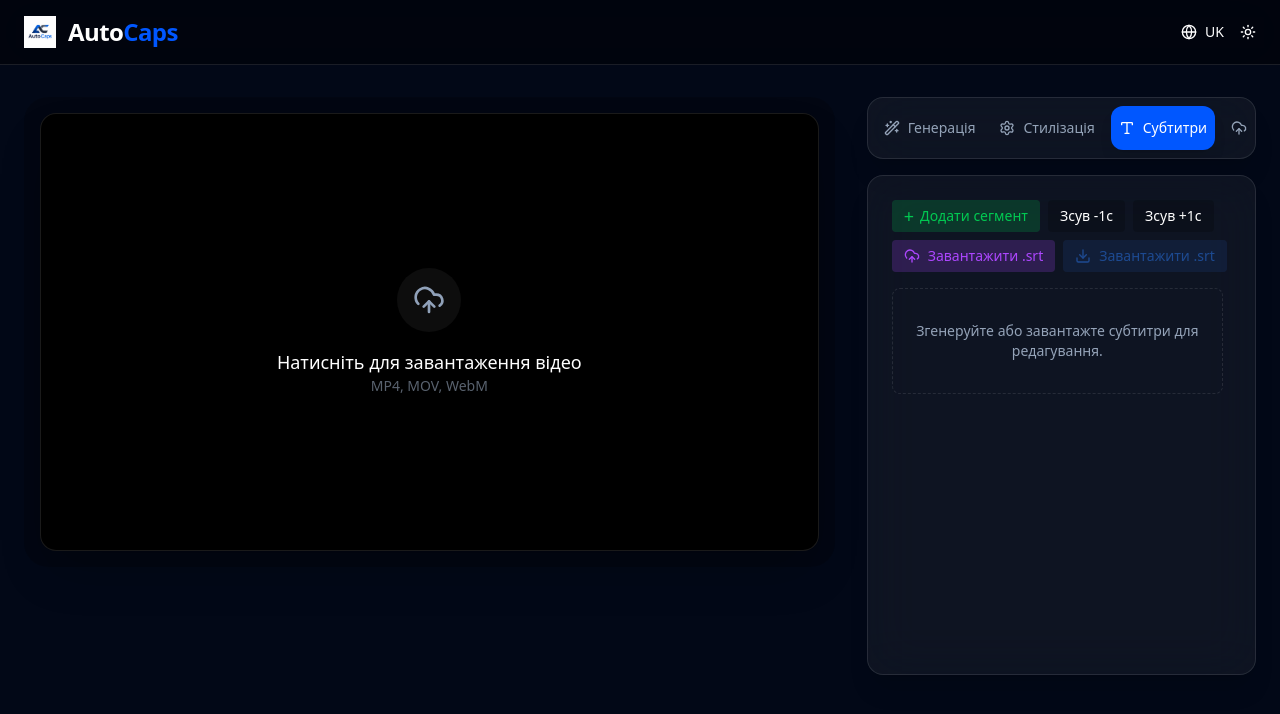
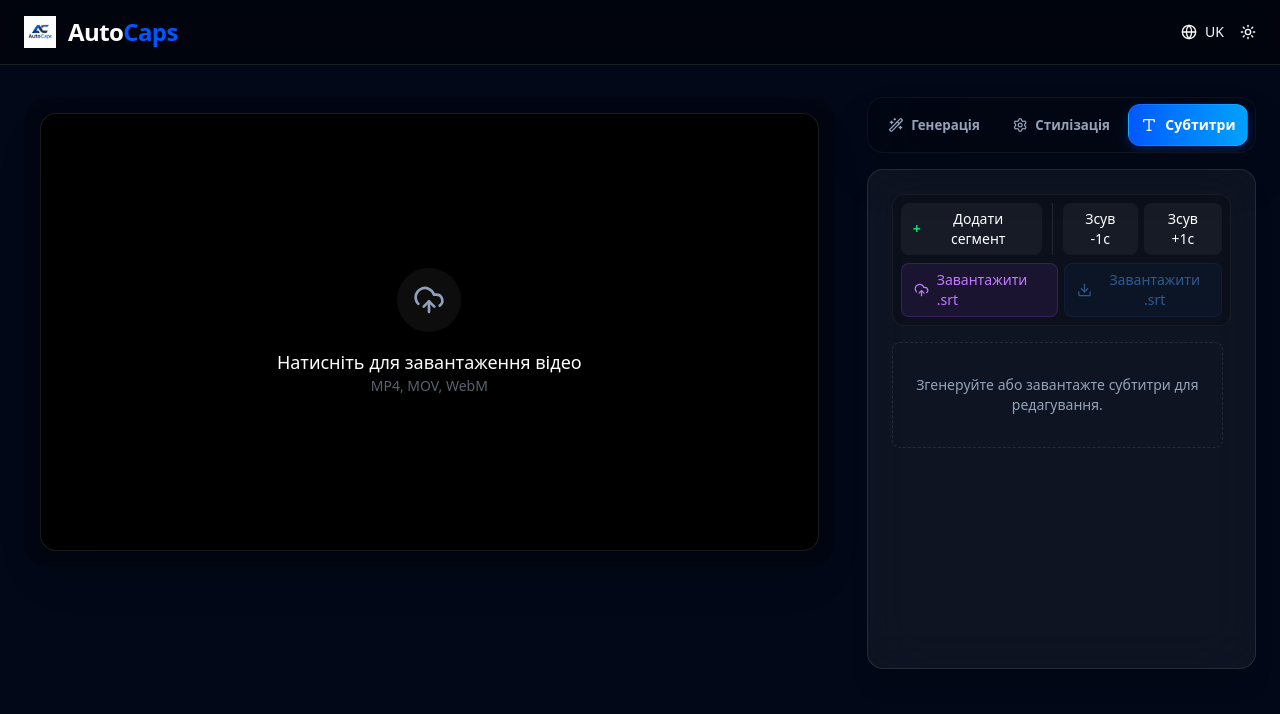
Before and after one commit to maxf8185/captionss, a Next.js app in the folder frontend/: page / in a window 1280 px wide. Both pictures are taken after a click on the button "Субтитри". Shown: the top 714 px of the page. Built offline with nearby package versions, Linux system fonts and the light colour scheme.

Commit message:
style: premium UI redesign with glassmorphism and advanced subtitle editor

```diff
--- a/frontend/src/app/page.tsx
+++ b/frontend/src/app/page.tsx
@@ -679,28 +679,28 @@ export default function Home() {
         {/* Right Column: Controls */}
         <div className="lg:col-span-4 flex flex-col gap-4">
           {/* Tabs Navigation */}
-          <div className="flex bg-bg-card border border-border-color rounded-2xl p-2 gap-2 shadow-xl backdrop-blur-xl overflow-x-auto custom-scrollbar">
+          <div className="flex bg-black/20 border border-white/5 rounded-2xl p-1.5 gap-1 shadow-2xl backdrop-blur-3xl overflow-x-auto custom-scrollbar relative z-10">
             <button
               onClick={() => setActiveTab('generation')}
-              className={`flex-1 flex items-center justify-center gap-2 py-3 px-2 rounded-xl text-sm font-medium transition-all whitespace-nowrap ${activeTab === 'generation' ? 'bg-[#0057ff] text-white shadow-lg' : 'text-text-secondary hover:bg-player-bg'}`}
+              className={`flex-1 flex items-center justify-center gap-2 py-2.5 px-3 rounded-xl text-sm font-semibold transition-all duration-300 whitespace-nowrap ${activeTab === 'generation' ? 'bg-gradient-to-r from-[#0057ff] to-[#00a1ff] text-white shadow-[0_4px_12px_rgba(0,87,255,0.3)] border border-white/10 scale-100' : 'text-text-secondary hover:text-white hover:bg-white/5 scale-95 hover:scale-100'}`}
             >
               <Wand2 className="w-4 h-4" /> <span className="hidden sm:inline">{t.tab_generation}</span>
             </button>
             <button
               onClick={() => setActiveTab('styling')}
-              className={`flex-1 flex items-center justify-center gap-2 py-3 px-2 rounded-xl text-sm font-medium transition-all whitespace-nowrap ${activeTab === 'styling' ? 'bg-[#0057ff] text-white shadow-lg' : 'text-text-secondary hover:bg-player-bg'}`}
+              className={`flex-1 flex items-center justify-center gap-2 py-2.5 px-3 rounded-xl text-sm font-semibold transition-all duration-300 whitespace-nowrap ${activeTab === 'styling' ? 'bg-gradient-to-r from-[#0057ff] to-[#00a1ff] text-white shadow-[0_4px_12px_rgba(0,87,255,0.3)] border border-white/10 scale-100' : 'text-text-secondary hover:text-white hover:bg-white/5 scale-95 hover:scale-100'}`}
             >
               <Settings className="w-4 h-4" /> <span className="hidden sm:inline">{t.tab_styling}</span>
             </button>
             <button
               onClick={() => setActiveTab('editor')}
-              className={`flex-1 flex items-center justify-center gap-2 py-3 px-2 rounded-xl text-sm font-medium transition-all whitespace-nowrap ${activeTab === 'editor' ? 'bg-[#0057ff] text-white shadow-lg' : 'text-text-secondary hover:bg-player-bg'}`}
+              className={`flex-1 flex items-center justify-center gap-2 py-2.5 px-3 rounded-xl text-sm font-semibold transition-all duration-300 whitespace-nowrap ${activeTab === 'editor' ? 'bg-gradient-to-r from-[#0057ff] to-[#00a1ff] text-white shadow-[0_4px_12px_rgba(0,87,255,0.3)] border border-white/10 scale-100' : 'text-text-secondary hover:text-white hover:bg-white/5 scale-95 hover:scale-100'}`}
             >
               <Type className="w-4 h-4" /> <span className="hidden sm:inline">{t.tab_editor}</span>
             </button>
             <button
               onClick={() => setActiveTab('overlays')}
-              className={`flex-1 flex items-center justify-center gap-2 py-3 px-2 rounded-xl text-sm font-medium transition-all whitespace-nowrap ${activeTab === 'overlays' ? 'bg-[#0057ff] text-white shadow-lg' : 'text-text-secondary hover:bg-player-bg'}`}
+              className={`flex-1 flex items-center justify-center gap-2 py-2.5 px-3 rounded-xl text-sm font-semibold transition-all duration-300 whitespace-nowrap ${activeTab === 'overlays' ? 'bg-gradient-to-r from-[#0057ff] to-[#00a1ff] text-white shadow-[0_4px_12px_rgba(0,87,255,0.3)] border border-white/10 scale-100' : 'text-text-secondary hover:text-white hover:bg-white/5 scale-95 hover:scale-100'}`}
             >
               <UploadCloud className="w-4 h-4" /> <span className="hidden sm:inline">{t.tab_overlays}</span>
             </button>
@@ -749,21 +749,33 @@ export default function Home() {
                 />
               </div>
 
-              <div className="flex flex-col gap-2">
-                <button
-                  onClick={handleGenerate}
-                  disabled={!videoId || isGenerating}
-                  className="w-full bg-[#0057ff] hover:bg-[#0046cc] disabled:opacity-50 disabled:cursor-not-allowed text-white font-medium p-3 rounded-lg flex items-center justify-center gap-2 transition-all shadow-[0_0_20px_rgba(0,87,255,0.4)] relative overflow-hidden"
-                >
-                  {isGenerating && generateProgress > 0 && (
-                    <div className="absolute left-0 top-0 bottom-0 bg-white/20 transition-all duration-300" style={{ width: `${generateProgress}%` }} />
-                  )}
-                  {isGenerating ? (
-                    <span className="relative z-10 flex items-center gap-2"><span className="animate-spin w-4 h-4 border-2 border-white/20 border-t-white rounded-full" /> {t.processing} {generateProgress > 0 ? `${generateProgress}%` : ''}</span>
-                  ) : (
-                    <span className="relative z-10 flex items-center gap-2"><Wand2 className="w-4 h-4" /> {t.auto_generate}</span>
-                  )}
-                </button>
+              <div className="flex flex-col gap-4 mt-2">
+                {isGenerating ? (
+                  <div className="bg-black/40 border border-[#0057ff]/30 rounded-xl p-5 flex flex-col gap-3 shadow-[0_0_30px_rgba(0,87,255,0.15)] relative overflow-hidden">
+                    <div className="absolute inset-0 bg-gradient-to-r from-[#0057ff]/10 to-transparent animate-pulse" />
+                    <div className="flex justify-between items-center relative z-10">
+                      <span className="text-sm font-semibold text-white flex items-center gap-2">
+                        <Wand2 className="w-4 h-4 text-[#0057ff] animate-spin-slow" />
+                        {t.processing}
+                      </span>
+                      <span className="text-sm font-mono text-[#00a1ff]">{generateProgress}%</span>
+                    </div>
+                    <div className="w-full bg-white/10 h-3 rounded-full overflow-hidden relative z-10">
+                      <div
+                        className="bg-gradient-to-r from-[#0057ff] to-[#00a1ff] h-full rounded-full transition-all duration-300 shadow-[0_0_10px_rgba(0,161,255,0.8)]"
+                        style={{ width: `${generateProgress}%` }}
+                      />
+                    </div>
+                  </div>
+                ) : (
+                  <button
+                    onClick={handleGenerate}
+                    disabled={!videoId}
+                    className="w-full bg-gradient-to-r from-[#0057ff] to-[#00a1ff] hover:from-[#0046cc] hover:to-[#0081cc] disabled:opacity-50 disabled:cursor-not-allowed text-white font-bold py-3.5 px-4 rounded-xl flex items-center justify-center gap-2 transition-all shadow-[0_4px_20px_rgba(0,87,255,0.4)] hover:shadow-[0_4px_25px_rgba(0,87,255,0.6)] hover:-translate-y-0.5 active:translate-y-0"
+                  >
+                    <Wand2 className="w-5 h-5" /> {t.auto_generate}
+                  </button>
+                )}
               </div>
             </div>
             )}
@@ -886,38 +898,39 @@ export default function Home() {
 
             {activeTab === 'editor' && (
               <div className="flex flex-col flex-1 h-full max-h-[600px] animate-in fade-in duration-300">
-                <div className="flex items-center justify-between mb-4 gap-2 flex-wrap">
-                  <div className="flex gap-2">
+                <div className="flex items-center justify-between mb-4 gap-2 flex-wrap bg-black/20 p-2 rounded-xl border border-white/5">
+                  <div className="flex gap-1.5">
                     <button
                       onClick={() => addSegment(segments.length)}
-                      className="flex items-center gap-1.5 bg-green-500/20 hover:bg-green-500/30 text-green-500 px-3 py-1.5 rounded text-sm font-medium transition-colors"
+                      className="flex items-center gap-1.5 bg-white/5 hover:bg-white/10 text-text-primary px-3 py-1.5 rounded-lg text-sm font-medium transition-all"
                     >
-                      <span className="text-lg leading-none">+</span> {t.add_segment}
+                      <span className="text-green-400 font-bold leading-none">+</span> <span className="hidden sm:inline">{t.add_segment}</span>
                     </button>
+                    <div className="w-px bg-white/10 mx-1" />
                     <button
                       onClick={() => shiftTime(-1)}
-                      className="flex items-center gap-1.5 bg-player-bg hover:bg-border-color text-text-primary px-3 py-1.5 rounded text-sm font-medium transition-colors"
+                      className="flex items-center gap-1.5 bg-white/5 hover:bg-white/10 text-text-primary px-3 py-1.5 rounded-lg text-sm font-medium transition-all"
                     >
                       {t.shift_backward}
                     </button>
                     <button
                       onClick={() => shiftTime(1)}
-                      className="flex items-center gap-1.5 bg-player-bg hover:bg-border-color text-text-primary px-3 py-1.5 rounded text-sm font-medium transition-colors"
+                      className="flex items-center gap-1.5 bg-white/5 hover:bg-white/10 text-text-primary px-3 py-1.5 rounded-lg text-sm font-medium transition-all"
                     >
                       {t.shift_forward}
                     </button>
                   </div>
-                  <div className="flex gap-2">
-                    <label className="flex items-center gap-2 bg-purple-500/20 hover:bg-purple-500/30 text-purple-500 px-3 py-1.5 rounded text-sm font-medium transition-colors cursor-pointer">
-                      <UploadCloud className="w-4 h-4" /> {t.upload_srt}
+                  <div className="flex gap-1.5">
+                    <label className="flex items-center gap-2 bg-purple-500/10 hover:bg-purple-500/20 text-purple-400 border border-purple-500/20 px-3 py-1.5 rounded-lg text-sm font-medium transition-all cursor-pointer">
+                      <UploadCloud className="w-4 h-4" /> <span className="hidden sm:inline">{t.upload_srt}</span>
                       <input type="file" className="hidden" accept=".srt" onChange={handleUploadSrt} />
                     </label>
                     <button
                       onClick={downloadSRT}
                       disabled={segments.length === 0}
-                      className="flex items-center gap-2 bg-blue-500/20 hover:bg-blue-500/30 disabled:opacity-50 disabled:cursor-not-allowed text-blue-500 px-3 py-1.5 rounded text-sm font-medium transition-colors"
+                      className="flex items-center gap-2 bg-blue-500/10 hover:bg-blue-500/20 disabled:opacity-50 disabled:cursor-not-allowed border border-blue-500/20 text-blue-400 px-3 py-1.5 rounded-lg text-sm font-medium transition-all"
                     >
-                      <Download className="w-4 h-4" /> {t.download_srt}
+                      <Download className="w-4 h-4" /> <span className="hidden sm:inline">{t.download_srt}</span>
                     </button>
                   </div>
                 </div>
@@ -929,9 +942,9 @@ export default function Home() {
                     </div>
                   ) : (
                     segments.map((seg, idx) => (
-                      <div key={seg.id || idx} className="bg-player-bg border border-border-color rounded-lg p-3 group relative">
-                        <div className="flex justify-between items-center mb-1">
-                          <span className="text-xs font-mono text-text-secondary flex gap-2">
+                      <div key={seg.id || idx} className="bg-black/20 hover:bg-black/40 border border-white/5 hover:border-white/10 rounded-xl p-4 group relative transition-all duration-200">
+                        <div className="flex justify-between items-center mb-3">
+                          <span className="flex items-center gap-2 bg-black/40 px-2.5 py-1 rounded-md border border-white/5">
                             <input
                               type="number" step="0.1" min="0"
                               value={seg.start.toFixed(1)}
@@ -940,9 +953,9 @@ export default function Home() {
                                 newSegs[idx].start = parseFloat(e.target.value) || 0;
                                 setSegments(newSegs);
                               }}
-                              className="w-14 bg-transparent border-b border-border-color focus:border-[#0057ff] outline-none"
+                              className="w-12 bg-transparent text-xs text-text-secondary focus:text-[#00a1ff] outline-none text-right font-mono"
                             />
-                            {' --> '}
+                            <span className="text-xs text-white/20">⟶</span>
                             <input
                               type="number" step="0.1" min="0"
                               value={seg.end.toFixed(1)}
@@ -951,15 +964,16 @@ export default function Home() {
                                 newSegs[idx].end = parseFloat(e.target.value) || 0;
                                 setSegments(newSegs);
                               }}
-                              className="w-14 bg-transparent border-b border-border-color focus:border-[#0057ff] outline-none"
+                              className="w-12 bg-transparent text-xs text-text-secondary focus:text-[#00a1ff] outline-none text-left font-mono"
                             />
                           </span>
                           <button
                             onClick={() => deleteSegment(idx)}
-                            className="text-red-500 opacity-0 group-hover:opacity-100 transition-opacity hover:bg-red-500/20 p-1 rounded"
+                            className="text-red-400 opacity-0 group-hover:opacity-100 transition-opacity hover:bg-red-500/20 p-1.5 rounded-md"
                             title={t.delete_segment}
                           >
-                            ×
+                            <span className="sr-only">Delete</span>
+                            <svg className="w-4 h-4" fill="none" stroke="currentColor" viewBox="0 0 24 24"><path strokeLinecap="round" strokeLinejoin="round" strokeWidth={2} d="M6 18L18 6M6 6l12 12"/></svg>
                           </button>
                         </div>
                     <textarea
@@ -969,8 +983,9 @@ export default function Home() {
                         newSegs[idx].text = e.target.value;
                         setSegments(newSegs);
                       }}
-                      className="w-full bg-transparent text-text-primary focus:outline-none resize-none text-sm"
+                      className="w-full bg-transparent text-text-primary text-sm focus:outline-none resize-none leading-relaxed"
                       rows={2}
+                      placeholder="Enter subtitle text..."
                     />
                   </div>
                 ))
```
